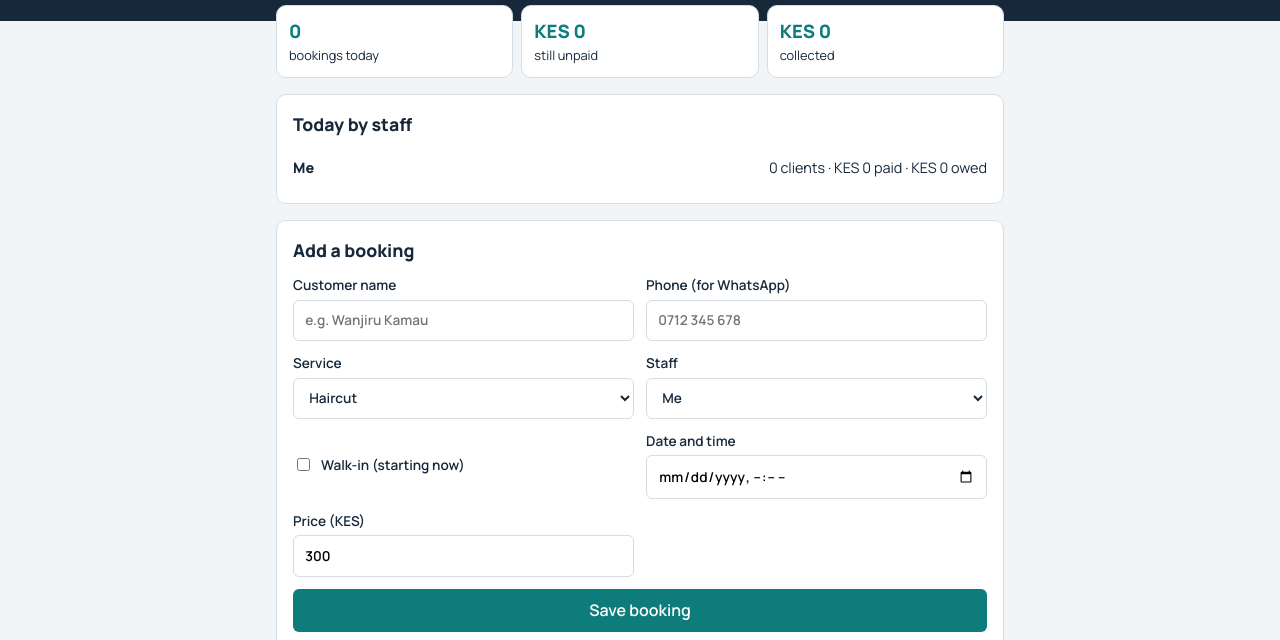
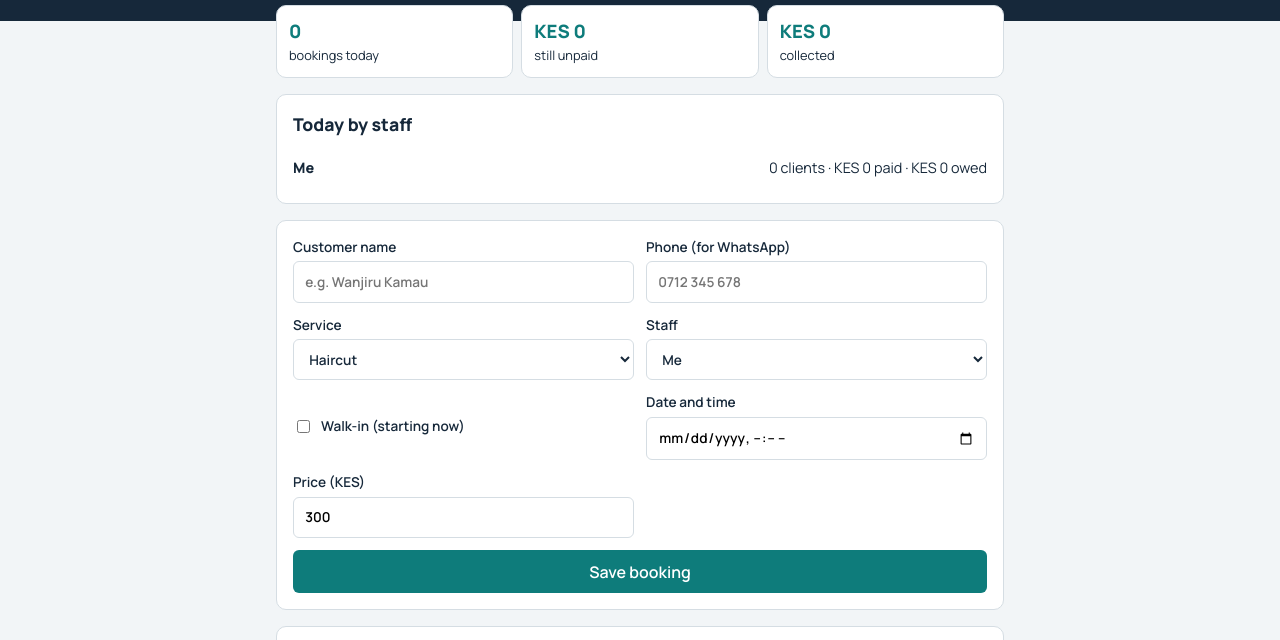
Before and after one commit to otienoryan786-lab/UNTANGLED, a plain HTML site: page index.html in a window 1280 px wide. Shown: the part 147-787 px from the top of the page. Drawn offline with Linux system fonts and the light colour scheme.

Commit message:
added index.html, style.css, app.js files and modified index.html file

```diff
--- a/index.html
+++ b/index.html
@@ -28,7 +28,6 @@
     </section>
 
     <section class="panel">
-      <h2>Add a booking</h2>
       <form id="booking-form">
         <label>Customer name
           <input id="customer" required placeholder="e.g. Wanjiru Kamau" />
```
